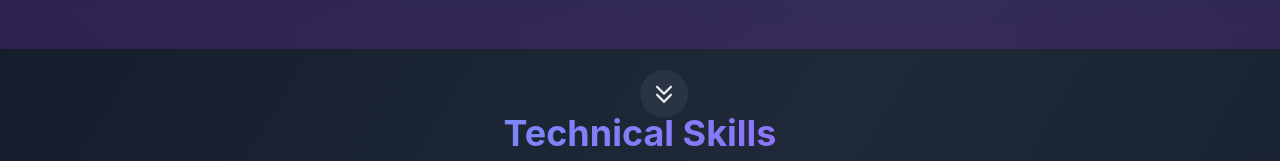
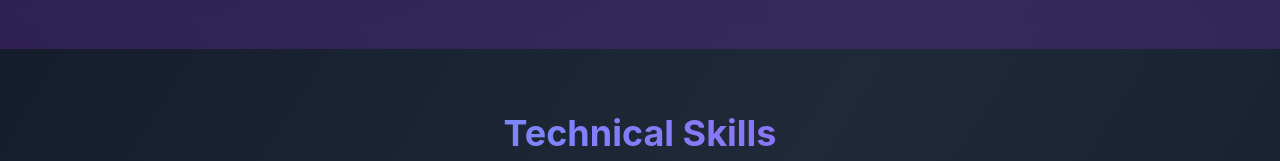
Before and after one commit to leefarhadaman/new_portfolio_devfaru, a React (Create React App) app: page / in a window 1280 px wide. Shown: the part 639-800 px from the top of the page. Built offline with nearby package versions, Linux system fonts and the light colour scheme.

Commit message:
Scroll Indicator Problem

```diff
--- a/src/portfolio.jsx
+++ b/src/portfolio.jsx
@@ -29,7 +29,7 @@ const Portfolio = () => {
     const [isSubmitting, setIsSubmitting] = useState(false);
     const [formStatus, setFormStatus] = useState({ type: '', message: '' });
     const [mobileMenuOpen, setMobileMenuOpen] = useState(false);
-    const [showScrollIndicator, setShowScrollIndicator] = useState(true);
+    const [showScrollIndicator, setShowScrollIndicator] = useState(false);
 
 
 
```
